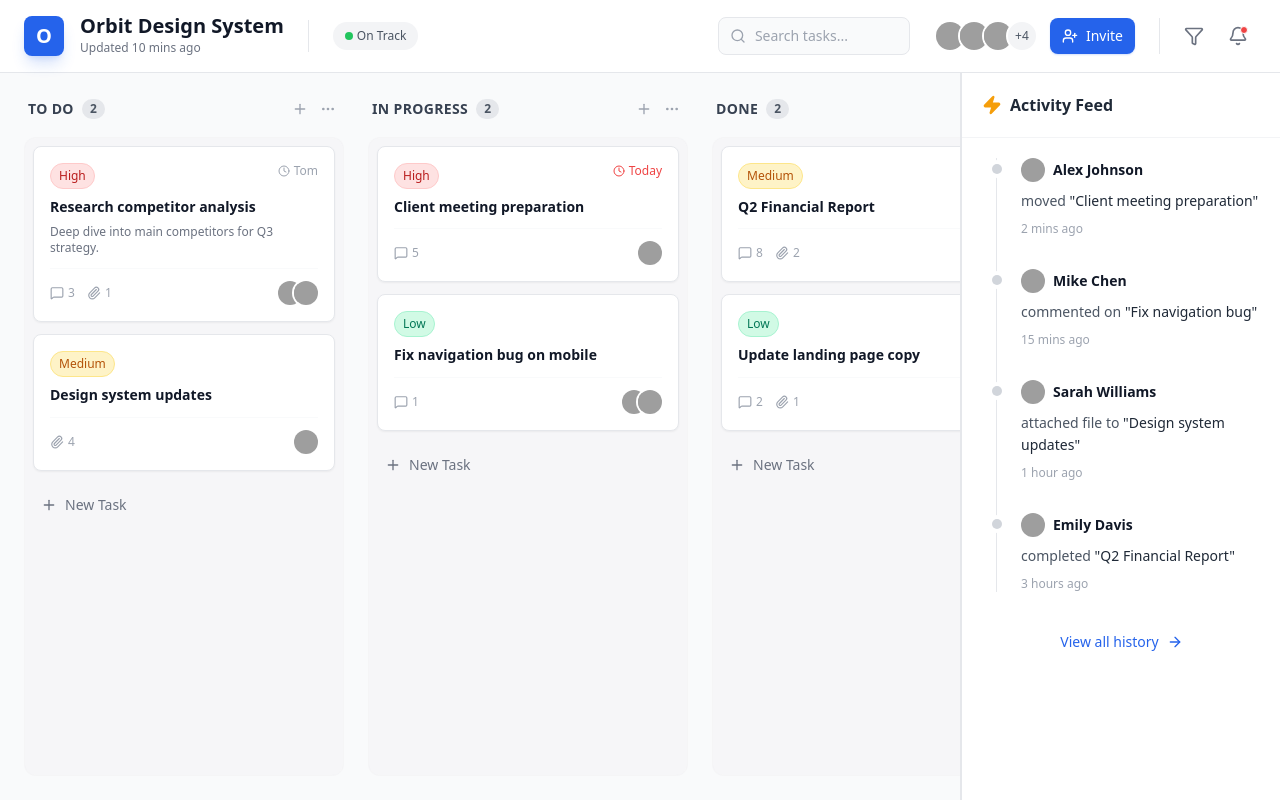
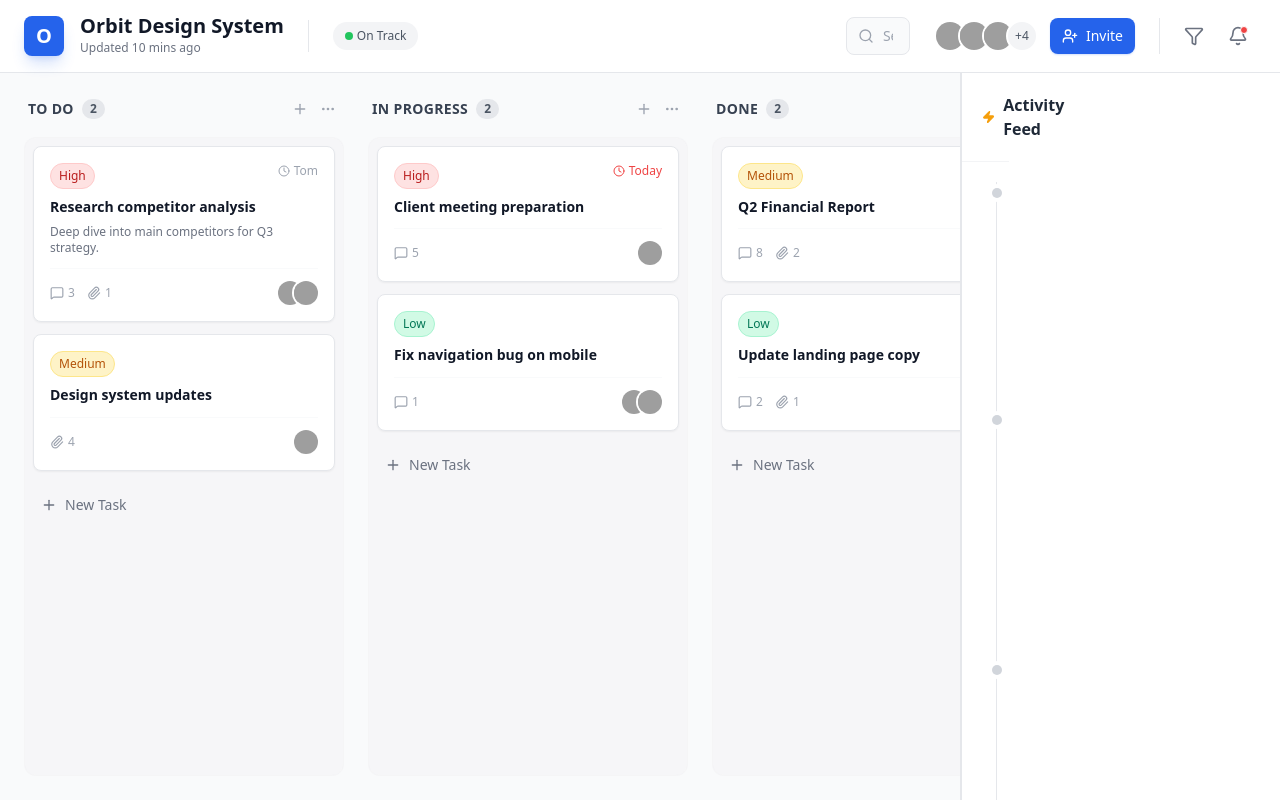
Before and after one commit to EdrianHernandez/Orbit, a React (Vite) app: page / in a window 1280 px wide. Built offline with nearby package versions, Linux system fonts and the light colour scheme; grey boxes are pictures that could not be loaded.

Commit message:
demo ready

```diff
--- a/components/ActivitySidebar.jsx
+++ b/components/ActivitySidebar.jsx
@@ -5,7 +5,7 @@ const ActivitySidebar = ({ activities, isOpen, onClose }) => {
   if (!isOpen) return null;
 
   return (
-    <aside className="activity-sidebar w-80 bg-white border-l border-gray-200 flex flex-col h-full flex-shrink-0 absolute right-0 top-0 bottom-0 z-20 md:relative shadow-xl md:shadow-none">
+    <aside className="activity-sidebar w-12 bg-white border-l border-gray-200 flex flex-col h-full flex-shrink-0 absolute right-0 top-0 bottom-0 z-0 md:relative shadow-xl md:shadow-none">
 
       {/* Header */}
       <div className="p-5 border-b border-gray-100 flex items-center justify-between">
--- a/components/BoardHeader.jsx
+++ b/components/BoardHeader.jsx
@@ -31,7 +31,7 @@ const BoardHeader = () => {
             <input
                 type="text"
                 placeholder="Search tasks..."
-                className="pl-9 pr-4 py-2 bg-gray-50 border border-gray-200 rounded-lg text-sm focus:outline-none focus:ring-2 focus:ring-blue-500/20 focus:border-blue-500 w-48 transition-all"
+                className="pl-9 pr-4 py-2 bg-gray-50 border border-gray-200 rounded-lg text-sm focus:outline-none focus:ring-2 focus:ring-blue-500/20 focus:border-blue-500 w-16 transition-all"
             />
         </div>
 
```
